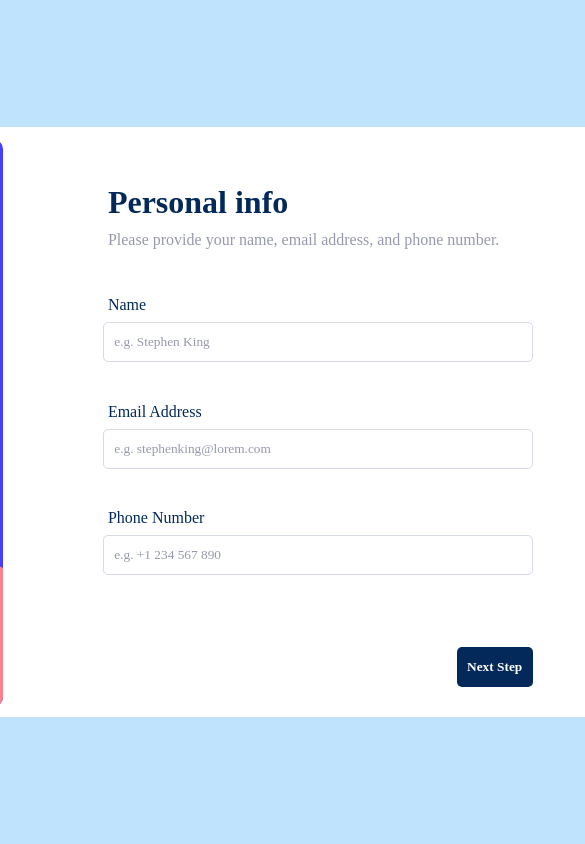
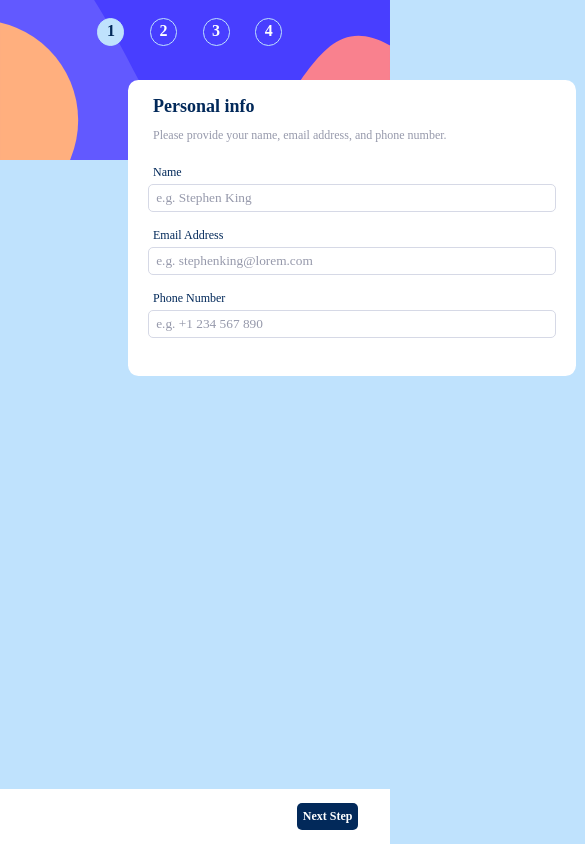
Before and after one commit to andreeaorian/multi-step-form, a React (Create React App) app: page / in a window 390 px wide. Shown: the top 844 px of the page, 585 px wide, since content can reach past the window. Built offline with nearby package versions, Linux system fonts and the light colour scheme; the HTML template or start-up script is replaced by a standard one.

Commit message:
Responsiveness for tablet

```diff
--- a/src/App.scss
+++ b/src/App.scss
@@ -68,27 +68,30 @@
 @media screen and (min-width: 376px) and (max-width: 768px) {
 	//Tablet
 	.app {
-		width: 100vw;
+		width: 100%;
 		height: 100vh;
 
-		.container {
-			min-width: 56rem;
-			min-height: 36.8rem;
-
 		.confirmation-message {
-				width: 43.7rem;
-				padding: 6.25rem;
-				padding-top: 9.375rem;
+			width: 28rem;
+			position: absolute;
+			top: 5rem;
+			left: 8rem;
+			background-color: $white;
+			padding: 3rem 1.5rem;
+			border-radius: 0.65rem;
+			justify-content: center;
+			align-items: center;
+			text-align: center;
 
 			.confirmation-title {
+				font-size: 1.125rem;
 				padding: 0.65rem 1.25rem;
 			}
 
 			.confirmation-details {
-					font-size: 1.125rem;
+				font-size: 0.875rem;
 				padding: 0 0.65rem;
-					line-height: 1.56rem;
-				}
+				line-height: 1.2rem;
 			}
 		}
 	}
--- a/src/components/Form/form.scss
+++ b/src/components/Form/form.scss
@@ -574,52 +574,277 @@
 @media screen and (min-width: 376px) and (max-width: 768px) {
 	//Tablet
 	.form {
-		width: 43.7rem;
-		padding: 1.25rem 6.25rem;
+		width: 28rem;
+		position: absolute;
+		top: 5rem;
+		left: 8rem;
+		background-color: $white;
+		padding: 1rem 1.25rem;
+		border-radius: 0.65rem;
 
 		.form-title {
-			padding: 0.313rem;
+			padding: 0 0.313rem;
 
 			h1 {
-				margin-bottom: 0.65rem;
+				margin: 0;
+				margin-bottom: 0.5rem;
+				font-size: 1.125rem;
+			}
+
+			span {
+				font-size: 0.75rem;
 			}
 		}
 
 		.form-content {
-			height: 22.5rem;
+			height: auto;
+			font-size: 0.75rem;
 
 			.step1 {
-				gap: 1.25rem;
-				padding: 1.87rem 0;
+				gap: 0.25rem;
+				padding: 1rem 0;
 
 				.group {
-					padding: 0.65rem 0;
+					padding: 0.35rem 0;
 
 					.label-error {
 						padding: 0 0.313rem;
 
 						.error {
-							font-size: 0.875rem;
+							font-size: 0.75rem;
 						}
 					}
 
 					input {
 						width: 100%;
-						height: 2.5rem;
-						margin-top: 0.5rem;
+						height: 1.8rem;
+						margin-top: 0.25rem;
 						border-radius: 0.313rem;
-						padding: 0.65rem;
+						padding: 0.35rem 0.45rem;
+					}
+				}
+			}
+
+			.step2 {
+				padding-top: 0.7rem;
+
+				.step2-plans {
+					flex-direction: column;
+					gap: 0.5rem;
+
+					.plan-box {
+						padding: 0.45rem 1.25rem;
+						border: 0.063rem solid $light_gray;
+						display: flex;
+						flex-direction: row;
+						justify-content: flex-start;
+						align-content: center;
+						gap: 1rem;
+
+						.plan-icon {
+							margin-top: 0.3rem;
+						}
+
+						.plan-content {
+							display: flex;
+							flex-direction: column;
+
+							.plan-title {
+								padding-bottom: 0.25rem;
+								font-size: 0.875rem;
+							}
+
+							.plan-price {
+								padding-bottom: 0.25rem;
+								font-size: 0.75rem;
+							}
+
+							.plan-discount {
+								padding-bottom: 0.25rem;
+								font-size: 0.625rem;
+							}
+						}
+					}
+				}
+
+				.step2-billing {
+					height: 2rem;
+					margin-top: 1rem;
+					border: 0.063rem solid $magnolia;
+
+					.billing-toggle {
+						width: 2rem;
+						height: 1rem;
+
+						.billing-monthly {
+							font-size: 0.75rem;
+							position: absolute;
+							top: 0.188rem;
+							left: -3.75rem;
+						}
+
+						.billing-yearly {
+							position: absolute;
+							top: 0.188rem;
+							right: -3rem;
+							font-weight: bold;
+							font-size: 0.75rem;
+						}
+
+						.billing-toggle-input {
+							display: none;
+
+							&:checked + .billing-toggle-handler {
+								&::before {
+									-webkit-transform: translateX(0.8rem);
+									-ms-transform: translateX(0.8rem);
+									transform: translateX(0.8rem);
+								}
+							}
+						}
+
+						.billing-toggle-handler {
+							position: absolute;
+							cursor: pointer;
+							top: 0;
+							left: 0;
+							right: 0;
+							bottom: 0;
+							background-color: $marine_blue;
+							-webkit-transition: 0.4s;
+							transition: 0.4s;
+							border-radius: 2.125rem;
+
+							&::before {
+								position: absolute;
+								content: "";
+								height: 0.8rem;
+								width: 0.8rem;
+								left: 0.25rem;
+								bottom: 0.1rem;
+								background-color: $white;
+								-webkit-transition: 0.4s;
+								transition: 0.4s;
+								border-radius: 50%;
+							}
+						}
+					}
+				}
+			}
+
+			.step3 {
+				gap: 1rem;
+				padding-bottom: 1rem;
+				margin-top: 1rem;
+
+				.extra-option {
+					height: 3.375rem;
+					padding: 0.65rem 1rem;
+					border: 0.063rem solid $light_gray;
+					font-size: 0.875rem;
+
+					.option-checkbox {
+						width: 1rem;
+						height: 1rem;
+
+						&::before {
+							width: 1rem;
+							height: 1rem;
+							top: 0;
+							left: 0;
+						}
+
+						&:checked::before {
+							width: 1rem;
+							height: 1rem;
+							top: 0;
+							left: 0;
+						}
+
+						&:checked::after {
+							-webkit-transform: rotate(45deg);
+							-ms-transform: rotate(45deg);
+							transform: rotate(45deg);
+							top: 0.1rem;
+							left: 0.35rem;
+							width: 0.3rem;
+							height: 0.6rem;
+							border-width: 0 0.125rem 0.125rem 0;
+						}
+					}
+
+					.option-text {
+						width: 9rem;
+
+						.option-title {
+							margin-bottom: 0.313rem;
+						}
+
+						.option-description {
+							font-size: 0.75rem;
+						}
+					}
+				}
+			}
+
+			.step4 {
+				.summarize {
+					margin-top: 1rem;
+					padding: 1rem;
+
+					.plan-details {
+						padding-bottom: 0.65rem;
+						font-size: 0.875rem;
+
+						.plan-details-title {
+							font-weight: 600;
+
+							.change-button {
+								font-size: 0.75rem;
+								padding: 0.313rem 0;
+							}
+						}
+
+						.plan-details-price {
+							padding: 0.65rem 0;
+						}
+					}
+
+					.add-ons-details {
+						padding-top: 0.35rem;
+
+						.add-on {
+							padding-top: 0.65rem;
+						}
+					}
+				}
+
+				.total-price {
+					padding: 0.8rem 1rem;
+
+					.title {
+						font-size: 0.875rem;
+					}
+
+					.price {
+						font-size: 0.9rem;
 					}
 				}
 			}
 		}
 
 		.form-buttons {
-			padding-top: 1.87rem;
+			background-color: $white;
+			padding: 0.87rem 2rem;
+			position: fixed;
+			bottom: 0;
+			width: 100vw;
+			left: 0;
 
 			button {
-				height: 2.5rem;
-				padding: 0.65rem;
+				height: 1.7rem;
+				font-size: 0.75rem;
+				padding: 0.35rem;
 			}
 		}
 	}
--- a/src/components/Sidebar/sidebar.scss
+++ b/src/components/Sidebar/sidebar.scss
@@ -80,30 +80,36 @@
 @media screen and (min-width: 376px) and (max-width: 768px) {
 	//Tablet
 	.sidebar {
-		background: url("../../assets/img/bg-sidebar-desktop.svg") no-repeat 100%
-			100%;
-		width: 17rem;
-		height: 35.6rem;
+		background: url("../../assets/img/bg-sidebar-mobile.svg") no-repeat center
+			center;
+		background-size: cover;
+		width: 100vw;
+		height: 10rem;
+		position: absolute;
+		top: 0;
+		left: 0;
+		padding-top: 1rem;
+		flex-direction: row;
+		justify-content: center;
 
 		.step-button {
-			height: 3rem;
-			margin: 0 2.5rem;
+			height: 2rem;
+			margin: 0;
 
 			.step-index {
-				width: 1.87rem;
-				height: 1.87rem;
-				border: 0.125rem solid $light_blue;
+				width: 1.7rem;
+				height: 1.7rem;
+				border: 0.12rem solid hsl(206, 94%, 87%);
 				margin-right: 0.65rem;
-				line-height: 1.87rem;
+				line-height: 1.5rem;
 			}
 
 			.step-number {
-				margin: 0 0.313rem;
+				display: none;
 			}
 
 			.step-title {
-				margin: 0 0.313rem;
-				width: 7.2rem;
+				display: none;
 			}
 		}
 	}
--- a/src/hooks/useDisplaySize.js
+++ b/src/hooks/useDisplaySize.js
@@ -5,7 +5,7 @@ export default function useDisplaySize() {
 
 	useEffect(() => {
 		const handleResize = () => {
-			setIsMobile(window.innerWidth < 376);
+			setIsMobile(window.innerWidth < 768);
 		};
 
 		handleResize();
```
Lines whose indentation alone changed are shown as unchanged.
